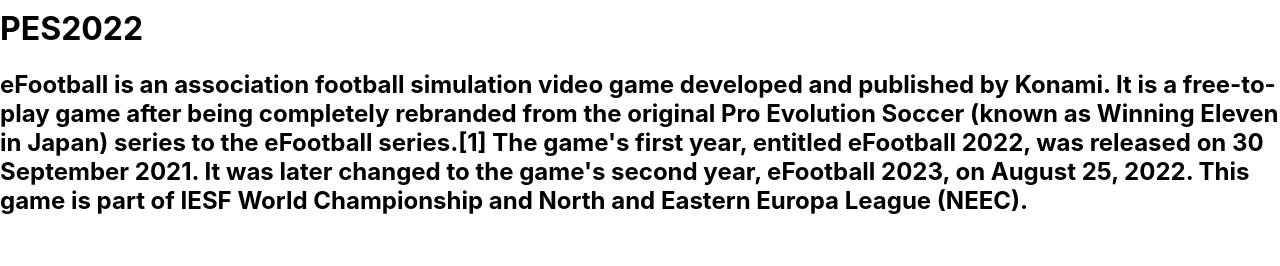
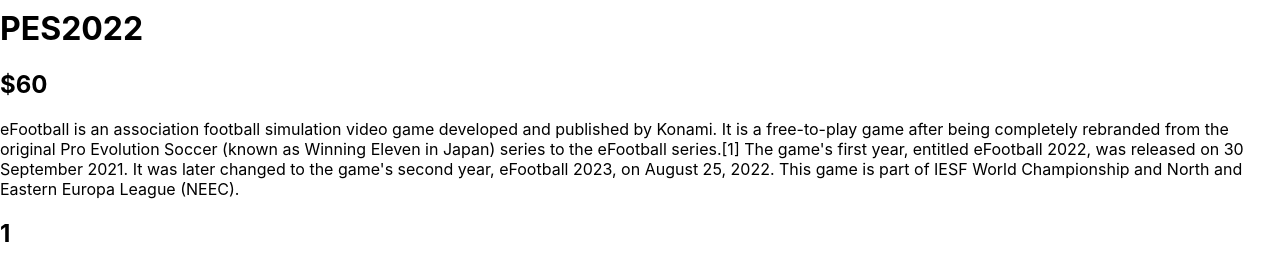
Before and after one commit to lab0303/React_Coderhouse, a React (Create React App) app: page /detalle/1 in a window 1280 px wide. Shown: the part 689-955 px from the top of the page. Before the commit the page ends 924 px from the top, so only its background shows below. Built offline with nearby package versions, Linux system fonts and the light colour scheme.

Commit message:
sincronizando count

```diff
--- a/src/Components/ItemCount.js
+++ b/src/Components/ItemCount.js
@@ -1,6 +1,6 @@
 import React, { useState } from 'react'
 
-const ItemCount = ({stock, initial}) => {
+const ItemCount = ({stock, initial, agregarCarrito}) => {
 
     const [contador, setContador] = useState(initial);
 
@@ -13,18 +13,15 @@
         setContador(contador - 1);
     }
 
-    function agregarCarrito(){
-        alert(`Agregaste ${contador} elemento(s) al carrito`)
-    }
   return (
     <>
     <h2>
        {contador}
     </h2>
     <div>
-        <button disabled={(contador == stock || stock == 0)? true:false} onClick={sumar}>Aumentar</button>
-        <button disabled={(contador == initial || stock == 0)? true:false} onClick={restar}>Disminuir</button>
-        <button disabled={(stock == 0)? true:false} onClick={agregarCarrito}>Agregar al carrito</button>
+        <button disabled={(contador === stock || stock === 0)? true:false} onClick={sumar}>Aumentar</button>
+        <button disabled={(contador === initial || stock === 0)? true:false} onClick={restar}>Disminuir</button>
+        <button disabled={(stock === 0)? true:false} onClick={agregarCarrito}>Agregar al carrito</button>
     </div>
     </>
   )
--- a/src/Components/ItemDetail.js
+++ b/src/Components/ItemDetail.js
@@ -1,13 +1,23 @@
-import React from 'react'
+import React , { useState} from 'react'
+import { Link } from 'react-router-dom'
+import ItemCount from './ItemCount'
 
 const ItemDetail = ({juego}) => {
+  const [estaClick , setEstaClick] = useState(false)
+  const agregarCarrito = () =>{
+    setEstaClick(true);
+  }
 
   return (
     <>
     <h2 style={{color: "red"}}>Esto es desde el ItemDetail</h2>
     <img src={juego.img} alt="juego" />
     <h1>{juego.nombre}</h1>
-    <h2>{juego.descripcion}</h2>
+    <h2>${juego.precio}</h2>
+    <p>{juego.descripcion}</p>
+    {estaClick ? <Link to= "/cart"><button>Terminar compra</button></Link>
+    :
+    <ItemCount stock={5} initial={1} agregarCarrito = {agregarCarrito}/>}
     </>
   )
 }
--- a/src/Components/ItemListContainer.js
+++ b/src/Components/ItemListContainer.js
@@ -24,7 +24,6 @@
 
   return (
     <>
-    <ItemCount stock={5} initial={1}/>
     <ItemList  juegos={juegos}/>
     </>
 
```
